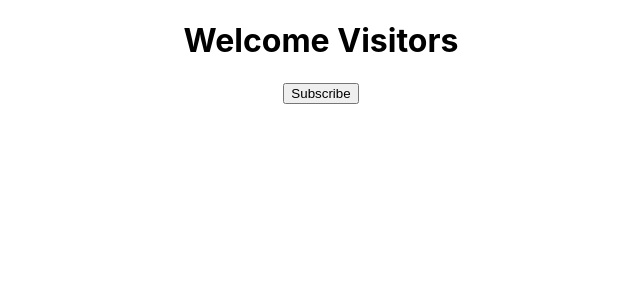
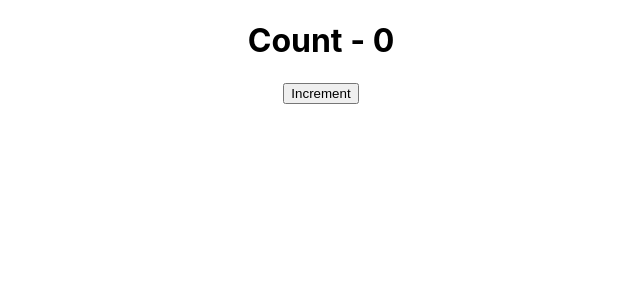
Before and after one commit to Prodip2416/react-exercise, a React (Create React App) app in the folder hello-react/: page / in a window 1280 px wide. Shown: the top 300 px of the page, without its empty margins (319-959 px from the left). Built offline with nearby package versions, Linux system fonts and the light colour scheme.

Commit message:
setState  in react

```diff
--- a/hello-react/src/App.js
+++ b/hello-react/src/App.js
@@ -10,7 +10,8 @@
 // import JSX from './components/JSX';
 // import FunctionalProps from './components/FunctionalProps';
 // import ClassProps from './components/ClassProps';
-import State from './components/State';
+// import State from './components/State';
+import SetState from './components/SetState';
 
 function App() {
   return (
@@ -32,7 +33,8 @@
         <p>This a Marry Paragraph</p>
       </ClassProps> */}
 
-      <State/>
+      {/* <State/> */}
+      <SetState/>
     </div>
   );
 }
--- /dev/null
+++ b/hello-react/src/components/SetState.js
@@ -0,0 +1,36 @@
+import React, { Component } from 'react'
+
+class SetState extends Component {
+    constructor(props) {
+        super(props)
+
+        this.state = {
+             count:0
+        }
+    }
+    increment(){
+    //    this.setState({
+    //        count: this.state.count + 1
+    //    })
+       this.setState(preState =>({
+           count: preState.count + 1
+       }));
+    }
+    incrementFive(){
+        this.increment();
+        this.increment();
+        this.increment();
+        this.increment();
+        this.increment();
+    }
+    render() {
+        return (
+            <div>
+                <h1>Count - {this.state.count}</h1>
+                <button onClick={() => this.incrementFive()}>Increment</button>
+            </div>
+        )
+    }
+}
+
+export default SetState
```
